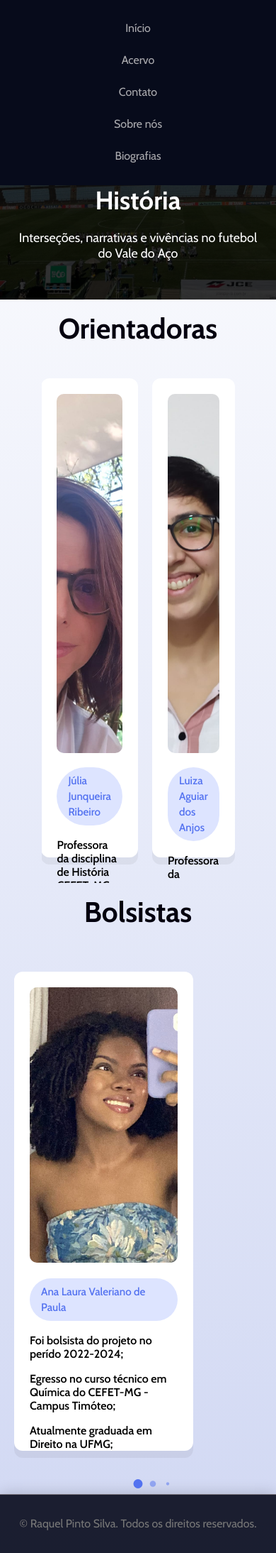
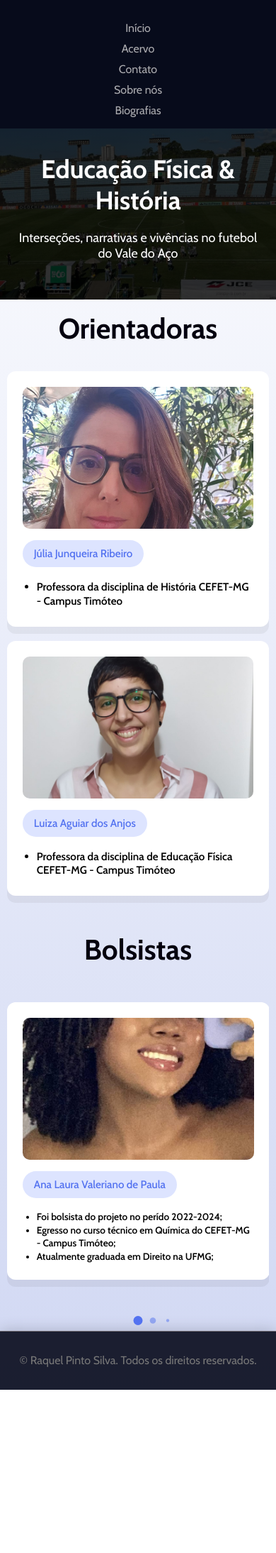
Before and after one commit to ra-quels/Futebol-Amador-ValedoA, a PHP site: page /sobrenos.php in a window 390 px wide. Shown: the whole page at 71% size. After the commit the page ends 1958 px from the top, so only its background shows below. Run offline with PHP 8.4, Linux system fonts and the light colour scheme; some libraries are stand-ins or nearby versions.

Commit message:
responsividade para mobile na pag. sobre nós

```diff
--- a/assets/css/sobrenos.css
+++ b/assets/css/sobrenos.css
@@ -17,6 +17,23 @@
     font-size: 40px;
     text-align: center;
     margin: 1rem;
+}
+
+li {
+    word-break: break-word;
+}
+
+.card-list .card-link .card-title ul {
+    margin: 0;
+    padding: 0;
+    padding-left: 20px;
+    list-style: disc;
+}
+
+.card-list .card-link .card-title ul li {
+    margin-bottom: 0.25rem;
+    font-size: 0.95rem;
+    line-height: 1.3;
 }
 
 
@@ -94,11 +111,6 @@ ul {
     height: 60vh;
 }
 
-
-li{
-    margin-bottom: 1rem;
-}
-
 .card-list .card-link .badge{
     color: #5372F0;
     padding: 8px 16px;
@@ -146,11 +158,37 @@ li{
 
 
 @media screen and (max-width: 768px) {
-    .card-wrapper{
-        margin: 0 10px 25px;
+    .card-wrapper, .card {
+                max-width: 95vw;
+                margin: 0 auto 25px;
+                padding: 10px 0;
+    }
+    .docentes .card-list {
+                flex-direction: column;
+                gap: 20px;
+    }
+    .docentes .card-list .card-item .card-link,
+    .discentes .card-list .card-item .card-link {
+            height: auto;
+            min-height: auto;
+            display: flex;
+            flex-direction: column;
+    }
+    .discentes .card-list .card-link .card-title ul li {
+            font-size: 0.85rem;
+            margin-bottom: 0.1rem;
+    }
+    .docentes .card-list .card-item {
+            width: 100%;
+            max-width: 100%;
+    }
+    .docentes .card-list .card-link .card-image,
+    .discentes .card-list .card-link .card-image {
+            height: auto;
+            max-height: 200px;
+    }
+    .card-wrapper .swiper-slide-button{
+            display: none;
     }
 
-    .card-wrapper .swiper-slide-button{
-        display: none;
-    }
 }
```
